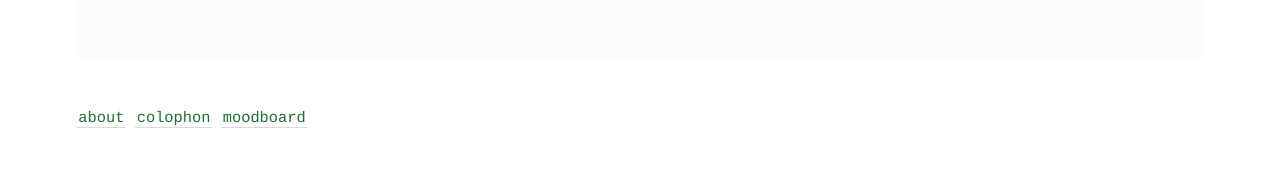
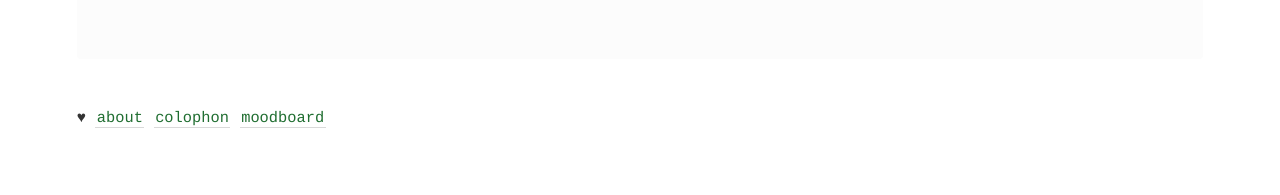
Before and after one commit to geminiworms/talyssagarden.github.io, a Jekyll site: the page built from _notes/what-is-digital-gardening.md, in a window 1280 px wide. Shown: the part 1664-1859 px from the top of the page. Built offline with Jekyll 4.4.1, drawn with Linux system fonts in a browser that asks for light colours.

Commit message:
Update footer.html

```diff
--- a/_includes/footer.html
+++ b/_includes/footer.html
@@ -1 +1 @@
-<a class="internal-link" href="/about">about</a>  <a class="internal-link" href="/colophon">colophon</a>  <a class="internal-link" href="/moodboard">moodboard</a>
+&hearts; <a class="internal-link" href="/about">about</a>  <a class="internal-link" href="/site">colophon</a>  <a class="internal-link" href="/moodboard">moodboard</a>
```
